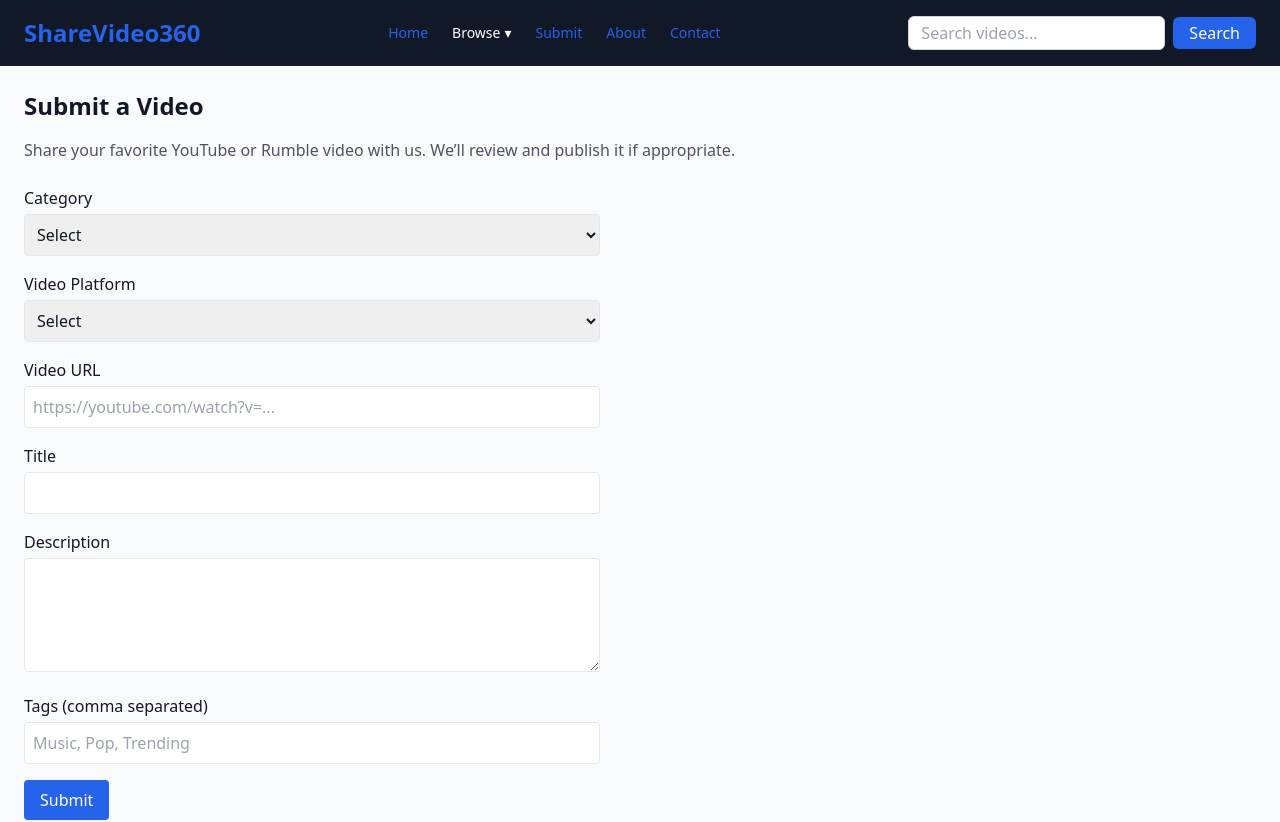
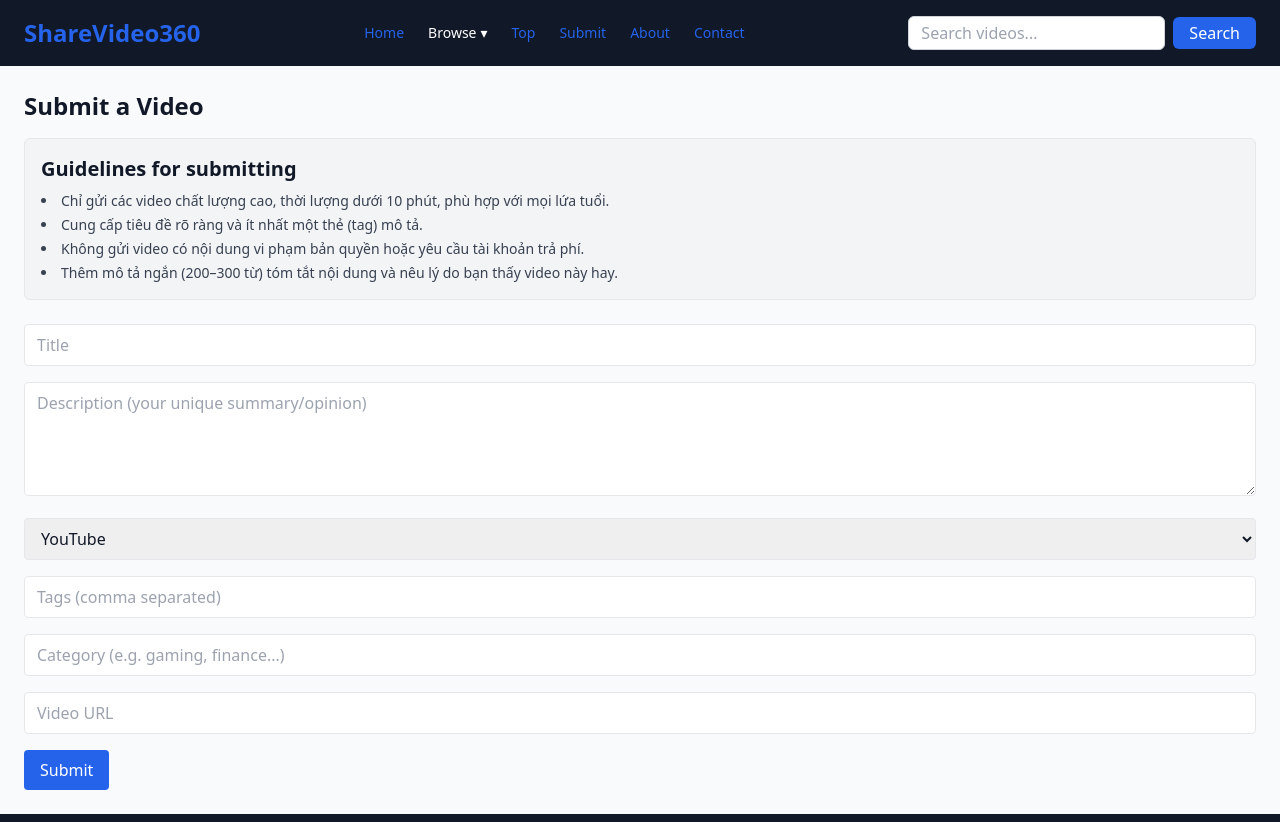
Before and after one commit to sotam0000008tam/sharevideo360, a Next.js app: page /submit in a window 1280 px wide. Shown: the top 822 px of the page. Built offline with nearby package versions, Linux system fonts and the light colour scheme.

Commit message:
Update: modify components and add top.js

```diff
--- a/components/Layout.js
+++ b/components/Layout.js
@@ -1,4 +1,3 @@
-// components/Layout.js
 import Link from "next/link";
 import { CATEGORY_LIST } from "../lib/videoUtils";
 import SearchBar from "./SearchBar";
@@ -6,26 +5,23 @@ import SearchBar from "./SearchBar";
 export default function Layout({ children }) {
   return (
     <div className="min-h-screen flex flex-col">
-      {/* Header: logo, navigation and search bar */}
       <header className="bg-gray-900 text-white">
         <div className="container mx-auto px-6 py-4 flex flex-col md:flex-row md:items-center md:justify-between">
-          {/* Site logo */}
-          <div className="flex items-center justify-between">
+          {/* Logo */}
           <Link href="/" className="text-2xl font-bold">
             ShareVideo360
           </Link>
-          </div>
-          {/* Primary navigation */}
+
+          {/* Navigation */}
           <nav className="flex items-center gap-6 text-sm mt-3 md:mt-0">
             <Link href="/">Home</Link>
-            {/* Dropdown for categories */}
+            {/* Dropdown categories */}
             <div className="relative group">
               <span className="cursor-pointer select-none flex items-center">
                 Browse <span className="ml-1">▾</span>
               </span>
               <div className="absolute left-0 z-10 mt-2 hidden group-hover:block bg-gray-800 rounded-md shadow-lg min-w-[150px]">
-                {CATEGORY_LIST &&
-                  CATEGORY_LIST.map((c) => (
+                {CATEGORY_LIST.map((c) => (
                   <Link
                     key={c.slug}
                     href={`/category/${c.slug}`}
@@ -36,10 +32,12 @@ export default function Layout({ children }) {
                 ))}
               </div>
             </div>
+            <Link href="/top">Top</Link>
             <Link href="/submit">Submit</Link>
             <Link href="/about">About</Link>
             <Link href="/contact">Contact</Link>
           </nav>
+
           {/* Search bar */}
           <div className="mt-3 md:mt-0">
             <SearchBar />
@@ -49,22 +47,20 @@ export default function Layout({ children }) {
 
       <main className="flex-1 container mx-auto px-6 py-6">{children}</main>
 
-      {/* Footer: multi‑column layout with categories, links and copy */}
+      {/* Footer */}
       <footer className="bg-gray-900 text-gray-300 py-8">
         <div className="container mx-auto px-6 grid grid-cols-1 md:grid-cols-3 gap-8">
           <div>
             <h3 className="text-white font-semibold mb-2">About</h3>
             <p className="text-sm leading-relaxed">
-              ShareVideo360 is a community‑curated collection of the best
-              videos from YouTube and Rumble. Explore, save and share your
-              favourites across entertainment, education and more.
+              ShareVideo360 là thư viện cộng đồng tuyển chọn những video hay nhất từ
+              YouTube và Rumble. Hãy lưu, chia sẻ và khám phá những video bạn yêu thích.
             </p>
           </div>
           <div>
             <h3 className="text-white font-semibold mb-2">Categories</h3>
             <ul className="text-sm space-y-1">
-              {CATEGORY_LIST &&
-                CATEGORY_LIST.map((c) => (
+              {CATEGORY_LIST.map((c) => (
                 <li key={c.slug}>
                   <Link href={`/category/${c.slug}`} className="hover:underline">
                     {c.label}
@@ -76,21 +72,11 @@ export default function Layout({ children }) {
           <div>
             <h3 className="text-white font-semibold mb-2">Useful Links</h3>
             <ul className="text-sm space-y-1">
-              <li>
-                <Link href="/about" className="hover:underline">About</Link>
-              </li>
-              <li>
-                <Link href="/contact" className="hover:underline">Contact</Link>
-              </li>
-              <li>
-                <Link href="/privacy" className="hover:underline">Privacy</Link>
-              </li>
-              <li>
-                <Link href="/terms" className="hover:underline">Terms</Link>
-              </li>
-              <li>
-                <Link href="/submit" className="hover:underline">Submit</Link>
-              </li>
+              <li><Link href="/about" className="hover:underline">About</Link></li>
+              <li><Link href="/contact" className="hover:underline">Contact</Link></li>
+              <li><Link href="/privacy" className="hover:underline">Privacy</Link></li>
+              <li><Link href="/terms" className="hover:underline">Terms</Link></li>
+              <li><Link href="/submit" className="hover:underline">Submit</Link></li>
             </ul>
             <div className="mt-4 text-xs">
               © {new Date().getFullYear()} ShareVideo360
--- a/pages/submit.js
+++ b/pages/submit.js
@@ -1,153 +1,104 @@
 import { useState } from "react";
 import Layout from "../components/Layout";
-import { CATEGORY_LIST } from "../lib/videoUtils";
 
 export default function Submit() {
   const [form, setForm] = useState({
     title: "",
     description: "",
-    platform: "",
+    platform: "YouTube",
     tags: "",
+    category: "",
     video_url: "",
-    category: "",
   });
-  const [status, setStatus] = useState("");
+  const [status, setStatus] = useState(null);
 
   const handleChange = (e) => {
     setForm({ ...form, [e.target.name]: e.target.value });
   };
 
-  const handleSubmit = async (e) => {
+  async function handleSubmit(e) {
     e.preventDefault();
-    setStatus("Submitting...");
-
-    try {
     const res = await fetch("/api/submit", {
       method: "POST",
       headers: { "Content-Type": "application/json" },
       body: JSON.stringify(form),
     });
-
-      const data = await res.json();
-      if (data.result === "success") {
-        setStatus("✅ Submitted successfully!");
-        setForm({
-          title: "",
-          description: "",
-          platform: "",
-          tags: "",
-          video_url: "",
-          category: "",
-        });
-      } else {
-        setStatus("❌ Submission failed.");
+    const json = await res.json();
+    setStatus(json.result === "success" ? "Video submitted!" : "Error submitting");
+    if (json.result === "success") {
+      setForm({ title: "", description: "", platform: "YouTube", tags: "", category: "", video_url: "" });
     }
-    } catch (err) {
-      setStatus("⚠️ Error: " + err.message);
   }
-  };
 
   return (
     <Layout>
       <h1 className="text-2xl font-bold mb-4">Submit a Video</h1>
-      <p className="mb-6 text-gray-600">
-        Share your favorite YouTube or Rumble video with us. We’ll review and
-        publish it if appropriate.
-      </p>
 
-      <form onSubmit={handleSubmit} className="space-y-4 max-w-xl">
-        {/* Category selector */}
-        <div>
-          <label className="block mb-1 font-medium">Category</label>
-          <select
-            name="category"
-            value={form.category}
-            onChange={handleChange}
-            className="border rounded w-full p-2"
-            required
-          >
-            <option value="">Select</option>
-            {CATEGORY_LIST.map((cat) => (
-              <option key={cat.slug} value={cat.slug}>
-                {cat.label}
-              </option>
-            ))}
-          </select>
+      {/* Hướng dẫn gửi video */}
+      <div className="mb-6 p-4 bg-gray-100 border rounded-md">
+        <h2 className="text-xl font-semibold mb-2">Guidelines for submitting</h2>
+        <ul className="list-disc list-inside text-sm text-gray-700 space-y-1">
+          <li>Chỉ gửi các video chất lượng cao, thời lượng dưới 10 phút, phù hợp với mọi lứa tuổi.</li>
+          <li>Cung cấp tiêu đề rõ ràng và ít nhất một thẻ (tag) mô tả.</li>
+          <li>Không gửi video có nội dung vi phạm bản quyền hoặc yêu cầu tài khoản trả phí.</li>
+          <li>Thêm mô tả ngắn (200–300 từ) tóm tắt nội dung và nêu lý do bạn thấy video này hay.</li>
+        </ul>
       </div>
 
-        <div>
-          <label className="block mb-1 font-medium">Video Platform</label>
+      <form onSubmit={handleSubmit} className="space-y-4">
+        <input
+          name="title"
+          placeholder="Title"
+          className="w-full px-3 py-2 border rounded"
+          required
+          value={form.title}
+          onChange={handleChange}
+        />
+        <textarea
+          name="description"
+          placeholder="Description (your unique summary/opinion)"
+          className="w-full px-3 py-2 border rounded"
+          required
+          rows={4}
+          value={form.description}
+          onChange={handleChange}
+        />
         <select
           name="platform"
+          className="w-full px-3 py-2 border rounded"
           value={form.platform}
           onChange={handleChange}
-            className="border rounded w-full p-2"
-            required
         >
-            <option value="">Select</option>
           <option value="YouTube">YouTube</option>
           <option value="Rumble">Rumble</option>
         </select>
-        </div>
-
-        <div>
-          <label className="block mb-1 font-medium">Video URL</label>
         <input
-            type="text"
+          name="tags"
+          placeholder="Tags (comma separated)"
+          className="w-full px-3 py-2 border rounded"
+          value={form.tags}
+          onChange={handleChange}
+        />
+        <input
+          name="category"
+          placeholder="Category (e.g. gaming, finance...)"
+          className="w-full px-3 py-2 border rounded"
+          value={form.category}
+          onChange={handleChange}
+        />
+        <input
           name="video_url"
+          placeholder="Video URL"
+          className="w-full px-3 py-2 border rounded"
+          required
           value={form.video_url}
           onChange={handleChange}
-            className="border rounded w-full p-2"
-            placeholder="https://youtube.com/watch?v=..."
-            required
         />
-        </div>
-
-        <div>
-          <label className="block mb-1 font-medium">Title</label>
-          <input
-            type="text"
-            name="title"
-            value={form.title}
-            onChange={handleChange}
-            className="border rounded w-full p-2"
-            required
-          />
-        </div>
-
-        <div>
-          <label className="block mb-1 font-medium">Description</label>
-          <textarea
-            name="description"
-            value={form.description}
-            onChange={handleChange}
-            rows="4"
-            className="border rounded w-full p-2"
-            required
-          ></textarea>
-        </div>
-
-        <div>
-          <label className="block mb-1 font-medium">Tags (comma separated)</label>
-          <input
-            type="text"
-            name="tags"
-            value={form.tags}
-            onChange={handleChange}
-            className="border rounded w-full p-2"
-            placeholder="Music, Pop, Trending"
-          />
-        </div>
-
-        <button
-          type="submit"
-          className="bg-blue-600 text-white px-4 py-2 rounded hover:bg-blue-700"
-        >
+        <button type="submit" className="px-4 py-2 bg-blue-600 text-white rounded hover:bg-blue-700">
           Submit
         </button>
       </form>
-
-      {status && <p className="mt-4">{status}</p>}
+      {status && <p className="mt-4 text-sm">{status}</p>}
     </Layout>
   );
 }
--- a/pages/videos/[slug].js
+++ b/pages/videos/[slug].js
@@ -1,34 +1,34 @@
-// pages/videos/[slug].js
 import { useRouter } from "next/router";
 import useSWR from "swr";
+import { useEffect, useState } from "react";
 import Layout from "../../components/Layout";
-import { toEmbedUrl, makeSlug, belongsToCategory, getThumbnail, slugify } from "../../lib/videoUtils";
+import { toEmbedUrl, makeSlug, getThumbnail, belongsToCategory, slugify } from "../../lib/videoUtils";
 import { videos as staticVideos } from "../../data/videos";
 import Head from "next/head";
 import VideoCard from "../../components/VideoCard";
+import Link from "next/link";
 
 const fetcher = (u) => fetch(u).then((r) => r.json());
 
 export default function VideoDetail() {
   const router = useRouter();
   const { slug } = router.query;
+  const { data } = useSWR("/api/videos", fetcher);
+  const list = Array.isArray(data) && data.length > 0 ? [...data, ...staticVideos] : staticVideos;
+  const video = list.find((v) => makeSlug(v) === slug);
 
-  // Fetch the dynamic list of videos.  We'll merge this list with
-  // the local static dataset to ensure that videos defined locally
-  // can still be displayed if they are not returned by the API.
-  const { data, error } = useSWR("/api/videos", fetcher);
-
-  if (error) return <Layout>Error loading video.</Layout>;
-
-  // Combine the API-provided list (if any) with the static dataset.
-  const list = Array.isArray(data) && data.length > 0
-    ? [...data, ...staticVideos]
-    : staticVideos;
-
-  // Find the video by slug within the combined list.  Using the
-  // combined list ensures that videos from the static dataset are
-  // available even if the API call fails or does not include them.
-  const video = list.find((v) => makeSlug(v) === slug);
+  // Likes stored per-user in localStorage
+  const [likes, setLikes] = useState(0);
+  useEffect(() => {
+    if (!slug) return;
+    const saved = parseInt(localStorage.getItem(`likes_${slug}`) || "0", 10);
+    setLikes(saved);
+  }, [slug]);
+  function handleLike() {
+    const newLikes = likes + 1;
+    setLikes(newLikes);
+    localStorage.setItem(`likes_${slug}`, newLikes);
+  }
 
   if (!video) {
     return (
@@ -38,28 +38,11 @@ export default function VideoDetail() {
     );
   }
 
-  // Embed URL
-  const embedUrl = toEmbedUrl(video);
-
-  // Compute a thumbnail for social sharing.  If a YouTube thumbnail is
-  // available it will be used; otherwise a placeholder is returned.
-  const thumbnail = getThumbnail(video);
-
-  // Determine related videos.  If the current video has an explicit
-  // category, we use that to find other videos in the same category.
-  // Otherwise we fall back to tag matching.  Tag matching is case
-  // insensitive and works whether tags are a comma‐separated string or
-  // an array.
-  const currentCategorySlug = video?.category
-    ? slugify(video.category)
-    : null;
+  // Related videos by category or tags
+  const currentCategorySlug = video.category ? slugify(video.category) : null;
   function shareTags(a, b) {
-    const atags = Array.isArray(a?.tags)
-      ? a.tags
-      : (a?.tags || "").split(/[,\s]+/);
-    const btags = Array.isArray(b?.tags)
-      ? b.tags
-      : (b?.tags || "").split(/[,\s]+/);
+    const atags = Array.isArray(a?.tags) ? a.tags : (a?.tags || "").split(/[\\s,]+/);
+    const btags = Array.isArray(b?.tags) ? b.tags : (b?.tags || "").split(/[\\s,]+/);
     return atags.some((t) => {
       const tag = t.trim().toLowerCase();
       return tag && btags.some((t2) => t2.trim().toLowerCase() === tag);
@@ -67,45 +50,76 @@ export default function VideoDetail() {
   }
   let related;
   if (currentCategorySlug) {
-    related = list.filter(
-      (v) => v !== video && belongsToCategory(v, currentCategorySlug)
-    );
+    related = list.filter((v) => v !== video && belongsToCategory(v, currentCategorySlug));
   } else {
     related = list.filter((v) => v !== video && shareTags(v, video));
   }
   related = related.slice(0, 6);
 
+  // Build share URLs
+  const currentUrl = typeof window !== "undefined" ? window.location.href : "";
+  const twitterShare = `https://twitter.com/intent/tweet?url=${encodeURIComponent(currentUrl)}&text=${encodeURIComponent(video.title)}`;
+  const facebookShare = `https://www.facebook.com/sharer/sharer.php?u=${encodeURIComponent(currentUrl)}`;
+
+  const thumbnail = getThumbnail(video);
+  const embedUrl = toEmbedUrl(video);
+
   return (
     <Layout>
-      {/* Dynamic head tags for SEO and social media.  These help Google
-          understand the content of your page and can improve AdSense
-          approval. */}
       <Head>
         <title>{video.title} — ShareVideo360</title>
-        <meta name="description" content={video.description || ''} />
-        <meta property="og:title" content={video.title} />
-        <meta property="og:description" content={video.description || ''} />
-        {thumbnail && <meta property="og:image" content={thumbnail} />}
-        <meta property="og:type" content="video.other" />
+        <meta name="description" content={video.description || ""} />
+        {/* Schema.org VideoObject for SEO */}
+        <script
+          type="application/ld+json"
+          dangerouslySetInnerHTML={{
+            __html: JSON.stringify({
+              "@context": "https://schema.org",
+              "@type": "VideoObject",
+              name: video.title,
+              description: video.description || "",
+              thumbnailUrl: thumbnail,
+              uploadDate: video.timestamp,
+              contentUrl: video.video_url,
+              embedUrl: embedUrl,
+            }),
+          }}
+        />
       </Head>
+
       <div className="max-w-4xl mx-auto">
-        {/* Video Player */}
+        {/* Video player */}
         <div className="aspect-video mb-4">
           <iframe
             src={embedUrl}
             title={video.title}
             allowFullScreen
+            loading="lazy"
             className="w-full h-full rounded-lg border"
           ></iframe>
         </div>
 
-        {/* Title + Description */}
+        {/* Title and description */}
         <h1 className="text-2xl font-bold mb-2">{video.title}</h1>
-        <p className="text-gray-700 mb-6 whitespace-pre-line">
-          {video.description}
-        </p>
+        <p className="text-gray-700 mb-4 whitespace-pre-line">{video.description}</p>
 
-        {/* Related Videos */}
+        {/* Likes and share buttons */}
+        <div className="flex items-center gap-4 mb-6">
+          <button
+            onClick={handleLike}
+            className="px-4 py-2 bg-blue-600 text-white rounded hover:bg-blue-700"
+          >
+            👍 Like ({likes})
+          </button>
+          <a href={facebookShare} target="_blank" rel="noopener noreferrer" className="text-blue-600 underline text-sm">
+            Share on Facebook
+          </a>
+          <a href={twitterShare} target="_blank" rel="noopener noreferrer" className="text-blue-600 underline text-sm">
+            Share on X/Twitter
+          </a>
+        </div>
+
+        {/* Related videos */}
         {related.length > 0 && (
           <section>
             <h2 className="text-xl font-bold mb-3">Related Videos</h2>
```
Also changed, not shown: components/VideoCard.js (+7 -4 lines), pages/index.js (+6 -12 lines), pages/top.js (added, +31 -0 lines). Lines whose indentation alone changed are shown as unchanged.
